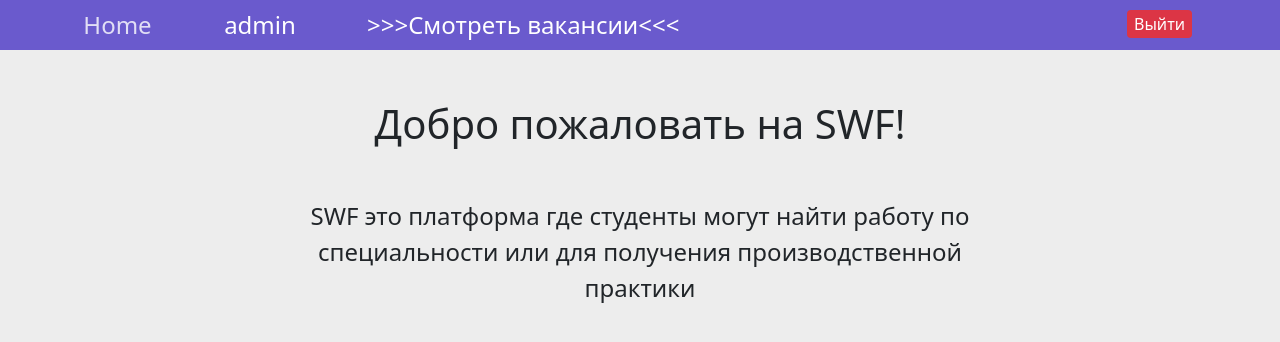
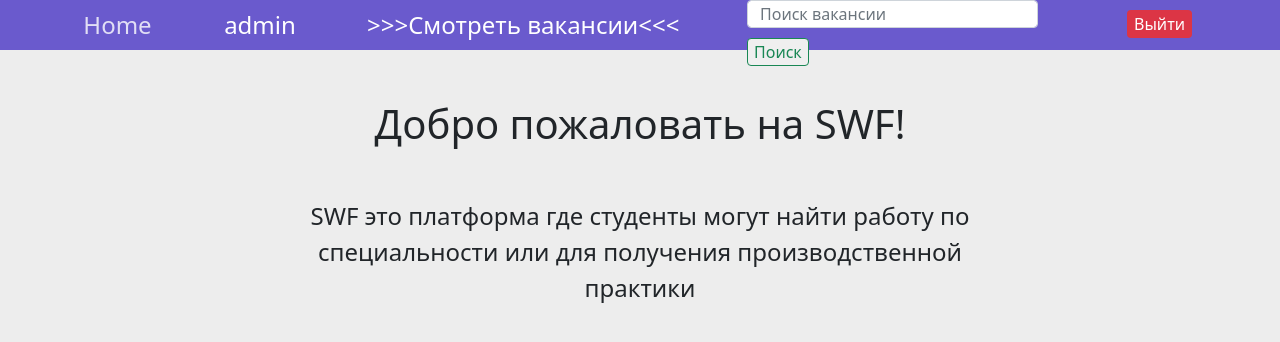
Before and after one commit to ventisk1ze/swf, a Django app: page / in a window 1280 px wide. Shown: the top 342 px of the page. Run offline with Django 3.2, Linux system fonts and the light colour scheme; a user stored in the database is signed in.

Commit message:
search bar, radio buttons, landing

```diff
--- a/swf/templates/base.html
+++ b/swf/templates/base.html
@@ -34,22 +34,27 @@
 
 				{% endif %}
 				</div>
+
+				{% if user.is_authenticated %}
+				<div class="col-4 header-bc">
+					<form class="form-inline search-form">
+						<input class="form-control" type="search" placeholder="Поиск вакансии" aria-label="Поиск вакансии">
+						<button class="btn-outline-success" type="submit">Поиск</button>
+					</form>
+				</div>
+				{% else %}
 				<div class="col-2 header-bc">
-					{% if user.is_authenticated %}
-					{% else %}
 						<form class="reg-form" action="{% url 'registerappl'%}">
 							<button class="logout btn-primary" type="Submit">Я соискатель</button>
 						</form>
-					{% endif %}
 				</div>
 				<div class="col-2 header-bc">
-					{% if user.is_authenticated %}
-					{% else %}
 						<form class="reg-form" action="{% url 'registerhr'%}">
 							<button class="logout btn-primary" type="Submit">Я работодатель</button>
 						</form>
-					{% endif %}
 				</div>
+				{% endif %}
+
 				<div class="col-1 header-bc">
 					{% if user.is_authenticated %}
 						<form action="{% url 'logout' %}" method="post">
@@ -108,9 +113,20 @@ body {
 .logout {
   margin-top: 10px;
   margin-bottom: 15px;
-  {% comment %} width: 250px; {% endcomment %}
 	border-radius: .25rem;
 	border: 1px solid transparent;
 }
+.search-form input {
+	width: calc(100% - 65px);
+	display: inline;
+	height: 28px;
+}
+.search-form button {
+	margin-top: 10px;
+  margin-bottom: 15px;
+	border-radius: .25rem;
+	border: 1px solid transparent;
+	border-color: #198754;
+}
 </style>
 </html>
```
Also changed, not shown: swf/templates/home.html (+46 -0 lines), swf/templates/vacancyList.html (+10 -7 lines), swf/db.sqlite3.
